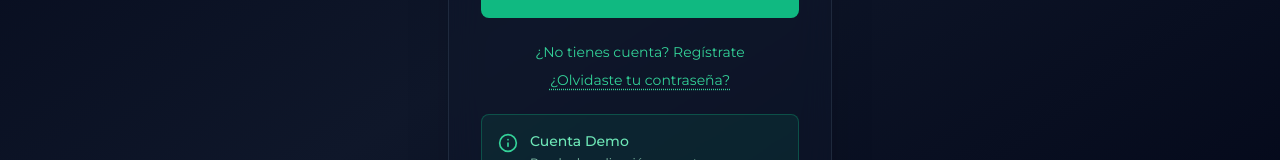
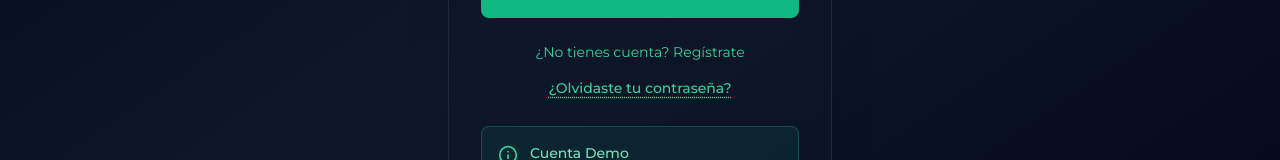
Before and after one commit to ccsr7/gym-tracker-pro, a Next.js app: page / in a window 1280 px wide. Shown: the part 471-631 px from the top of the page. Built offline with nearby package versions, Linux system fonts and the light colour scheme; no server answers.

Commit message:
Increase visibility of forgot password button with more spacing and font-weight

```diff
--- a/src/components/Login.tsx
+++ b/src/components/Login.tsx
@@ -216,7 +216,7 @@ export default function Login() {
 
           {!showForgotPassword && (
             <>
-              <div className="mt-6 text-center space-y-2">
+              <div className="mt-6 text-center space-y-3">
                 <button
                   onClick={() => {
                     setIsLogin(!isLogin);
@@ -241,7 +241,7 @@ export default function Login() {
                       setEmail('');
                       setPassword('');
                     }}
-                    className="text-emerald-400 hover:text-emerald-300 text-sm block w-full underline decoration-dotted underline-offset-4"
+                    className="text-emerald-400 hover:text-emerald-300 text-sm font-medium block w-full underline decoration-dotted underline-offset-4 py-1"
                   >
                     ¿Olvidaste tu contraseña?
                   </button>
```
